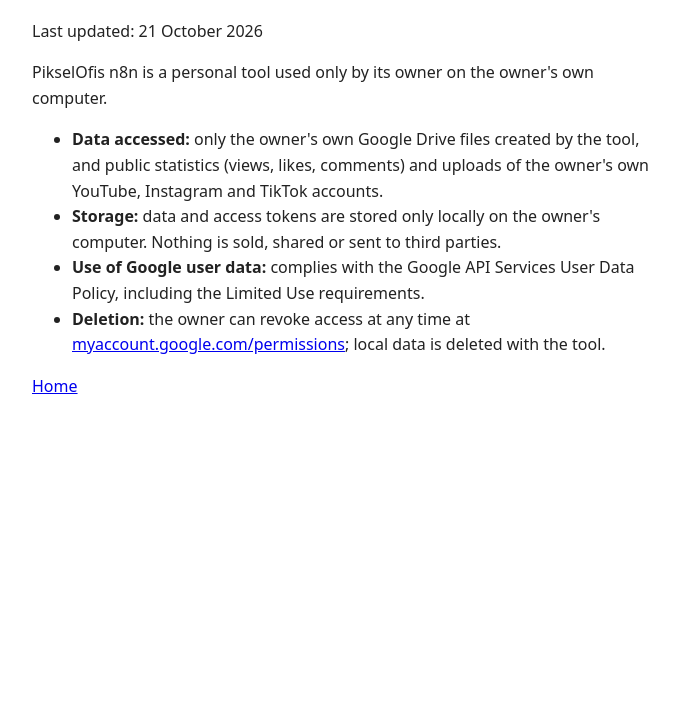
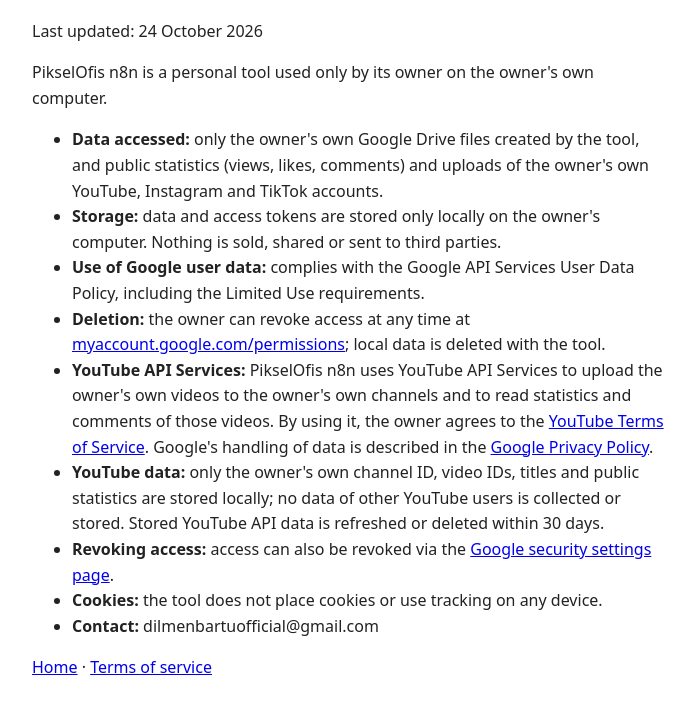
Before and after one commit to dilmenbartuofficial-cell/pikselofis-n8n, a plain HTML site: page privacy.html in a window 1280 px wide. Shown: the part 94-808 px from the top of the page, without its empty margins (288-983 px from the left). Drawn offline with Linux system fonts and the light colour scheme.

Commit message:
YouTube API Services: ToS and Google Privacy Policy links, YouTube data section (audit)

```diff
--- a/privacy.html
+++ b/privacy.html
@@ -1,13 +1,18 @@
 <!doctype html><html lang="en"><head><meta charset="utf-8"><meta name="viewport" content="width=device-width,initial-scale=1"><title>PikselOfis n8n – Privacy policy</title>
 <style>body{font-family:system-ui,sans-serif;max-width:640px;margin:40px auto;padding:0 16px;line-height:1.6;color:#222}</style></head><body>
 <h1>Privacy policy</h1>
-<p>Last updated: 21 October 2026</p>
+<p>Last updated: 24 October 2026</p>
 <p>PikselOfis n8n is a personal tool used only by its owner on the owner's own computer.</p>
 <ul>
 <li><b>Data accessed:</b> only the owner's own Google Drive files created by the tool, and public statistics (views, likes, comments) and uploads of the owner's own YouTube, Instagram and TikTok accounts.</li>
 <li><b>Storage:</b> data and access tokens are stored only locally on the owner's computer. Nothing is sold, shared or sent to third parties.</li>
 <li><b>Use of Google user data:</b> complies with the Google API Services User Data Policy, including the Limited Use requirements.</li>
 <li><b>Deletion:</b> the owner can revoke access at any time at <a href="https://myaccount.google.com/permissions">myaccount.google.com/permissions</a>; local data is deleted with the tool.</li>
+<li><b>YouTube API Services:</b> PikselOfis n8n uses YouTube API Services to upload the owner's own videos to the owner's own channels and to read statistics and comments of those videos. By using it, the owner agrees to the <a href="https://www.youtube.com/t/terms">YouTube Terms of Service</a>. Google's handling of data is described in the <a href="https://policies.google.com/privacy">Google Privacy Policy</a>.</li>
+<li><b>YouTube data:</b> only the owner's own channel ID, video IDs, titles and public statistics are stored locally; no data of other YouTube users is collected or stored. Stored YouTube API data is refreshed or deleted within 30 days.</li>
+<li><b>Revoking access:</b> access can also be revoked via the <a href="https://security.google.com/settings/security/permissions">Google security settings page</a>.</li>
+<li><b>Cookies:</b> the tool does not place cookies or use tracking on any device.</li>
+<li><b>Contact:</b> dilmenbartuofficial@gmail.com</li>
 </ul>
-<p><a href="index.html">Home</a></p>
+<p><a href="index.html">Home</a> · <a href="terms.html">Terms of service</a></p>
 </body></html>
```
Also changed, not shown: index.html (+1 -0 lines), terms.html (+2 -1 lines).
